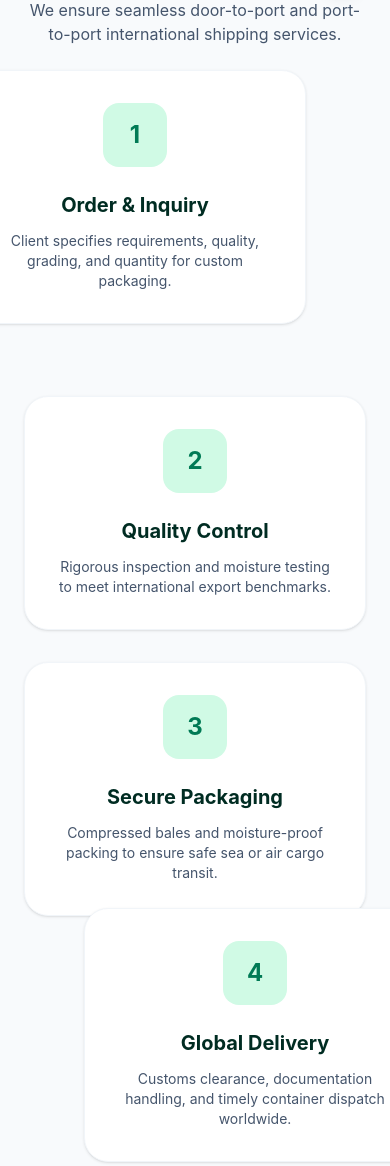
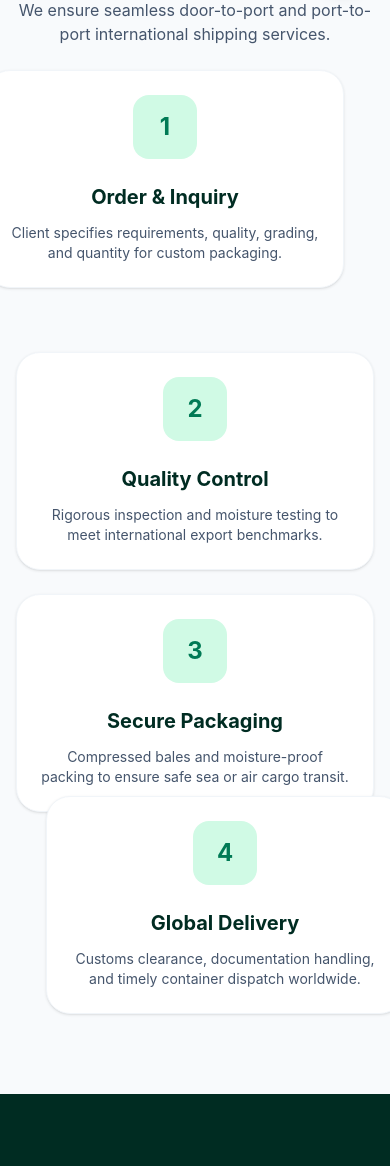
Before and after one commit to Farhana57/Jahan-_-Traders, a React (Vite) app: page /export in a window 390 px wide. Shown: the part 831-1997 px from the top of the page. Built offline with nearby package versions, Linux system fonts and the light colour scheme.

Commit message:
Update Export.jsx

```diff
--- a/src/pages/Export.jsx
+++ b/src/pages/Export.jsx
@@ -82,40 +82,48 @@ const Export = () => {
       </section>
 
        {/* ================= EXPORT PROCESS SECTION ================= */}
-      <section className="py-20 px-6 max-w-7xl mx-auto overflow-hidden">
+      <section className="py-20 px-4 sm:px-6 max-w-7xl mx-auto overflow-hidden">
         <div className="text-center max-w-2xl mx-auto mb-16 transform transition-all duration-1000 ease-out opacity-0 translate-y-10 animate-on-scroll">
           <h2 className="text-3xl md:text-4xl font-extrabold text-emerald-950 mb-4">Our Streamlined Export Process</h2>
           <p className="text-slate-600 text-base">We ensure seamless door-to-port and port-to-port international shipping services.</p>
         </div>
 
-        <div className="grid grid-cols-1 md:grid-cols-4 gap-8">
+        <div className="grid grid-cols-1 sm:grid-cols-2 lg:grid-cols-4 gap-6 lg:gap-8 items-stretch">
 
           {/* Card 1: Slides in from the left */}
-          <div className="bg-white p-8 rounded-3xl shadow-sm border border-slate-100 text-center transform transition-all duration-1000 ease-out opacity-0 translate-x-[-60px] animate-on-scroll">
-            <div className="w-16 h-16 bg-emerald-100 text-emerald-700 rounded-2xl flex items-center justify-center text-2xl mx-auto mb-6 font-bold">1</div>
+          <div className="bg-white p-6 sm:p-8 rounded-3xl shadow-sm border border-slate-100 text-center transform transition-all duration-500 ease-out hover:-translate-y-2 hover:shadow-xl opacity-0 translate-x-[-30px] lg:translate-x-[-60px] animate-on-scroll flex flex-col justify-between">
+            <div>
+              <div className="w-16 h-16 bg-emerald-100 text-emerald-700 rounded-2xl flex items-center justify-center text-2xl mx-auto mb-6 font-bold transition-transform duration-300 hover:scale-110">1</div>
               <h3 className="font-bold text-xl text-emerald-950 mb-3">Order & Inquiry</h3>
               <p className="text-slate-600 text-sm">Client specifies requirements, quality, grading, and quantity for custom packaging.</p>
             </div>
+          </div>
 
           {/* Card 2: Fades up with a slight delay */}
-          <div className="bg-white p-8 rounded-3xl shadow-sm border border-slate-100 text-center transform transition-all duration-1000 ease-out opacity-0 translate-y-10 animate-on-scroll" style={{ transitionDelay: '200ms' }}>
-            <div className="w-16 h-16 bg-emerald-100 text-emerald-700 rounded-2xl flex items-center justify-center text-2xl mx-auto mb-6 font-bold">2</div>
+          <div className="bg-white p-6 sm:p-8 rounded-3xl shadow-sm border border-slate-100 text-center transform transition-all duration-500 ease-out hover:-translate-y-2 hover:shadow-xl opacity-0 translate-y-10 animate-on-scroll flex flex-col justify-between" style={{ transitionDelay: '200ms' }}>
+            <div>
+              <div className="w-16 h-16 bg-emerald-100 text-emerald-700 rounded-2xl flex items-center justify-center text-2xl mx-auto mb-6 font-bold transition-transform duration-300 hover:scale-110">2</div>
               <h3 className="font-bold text-xl text-emerald-950 mb-3">Quality Control</h3>
               <p className="text-slate-600 text-sm">Rigorous inspection and moisture testing to meet international export benchmarks.</p>
             </div>
+          </div>
 
           {/* Card 3: Fades up with a longer delay */}
-          <div className="bg-white p-8 rounded-3xl shadow-sm border border-slate-100 text-center transform transition-all duration-1000 ease-out opacity-0 translate-y-10 animate-on-scroll" style={{ transitionDelay: '400ms' }}>
-            <div className="w-16 h-16 bg-emerald-100 text-emerald-700 rounded-2xl flex items-center justify-center text-2xl mx-auto mb-6 font-bold">3</div>
+          <div className="bg-white p-6 sm:p-8 rounded-3xl shadow-sm border border-slate-100 text-center transform transition-all duration-500 ease-out hover:-translate-y-2 hover:shadow-xl opacity-0 translate-y-10 animate-on-scroll flex flex-col justify-between" style={{ transitionDelay: '400ms' }}>
+            <div>
+              <div className="w-16 h-16 bg-emerald-100 text-emerald-700 rounded-2xl flex items-center justify-center text-2xl mx-auto mb-6 font-bold transition-transform duration-300 hover:scale-110">3</div>
               <h3 className="font-bold text-xl text-emerald-950 mb-3">Secure Packaging</h3>
               <p className="text-slate-600 text-sm">Compressed bales and moisture-proof packing to ensure safe sea or air cargo transit.</p>
             </div>
+          </div>
 
           {/* Card 4: Slides in from the right */}
-          <div className="bg-white p-8 rounded-3xl shadow-sm border border-slate-100 text-center transform transition-all duration-1000 ease-out opacity-0 translate-x-[60px] animate-on-scroll">
-            <div className="w-16 h-16 bg-emerald-100 text-emerald-700 rounded-2xl flex items-center justify-center text-2xl mx-auto mb-6 font-bold">4</div>
+          <div className="bg-white p-6 sm:p-8 rounded-3xl shadow-sm border border-slate-100 text-center transform transition-all duration-500 ease-out hover:-translate-y-2 hover:shadow-xl opacity-0 translate-x-[30px] lg:translate-x-[60px] animate-on-scroll flex flex-col justify-between">
+            <div>
+              <div className="w-16 h-16 bg-emerald-100 text-emerald-700 rounded-2xl flex items-center justify-center text-2xl mx-auto mb-6 font-bold transition-transform duration-300 hover:scale-110">4</div>
               <h3 className="font-bold text-xl text-emerald-950 mb-3">Global Delivery</h3>
               <p className="text-slate-600 text-sm">Customs clearance, documentation handling, and timely container dispatch worldwide.</p>
+            </div>
           </div>
 
         </div>
```
Lines whose indentation alone changed are shown as unchanged.
